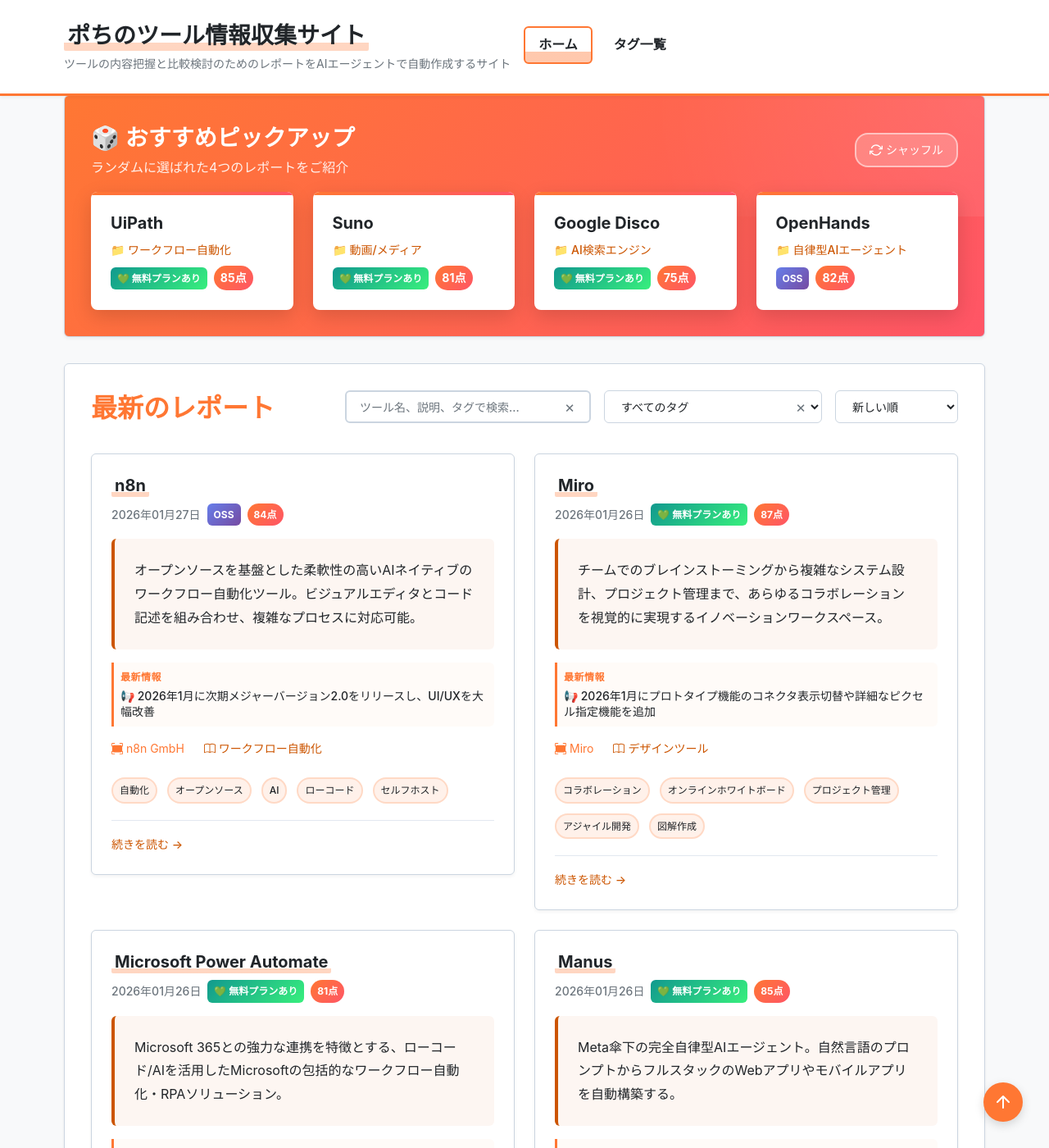
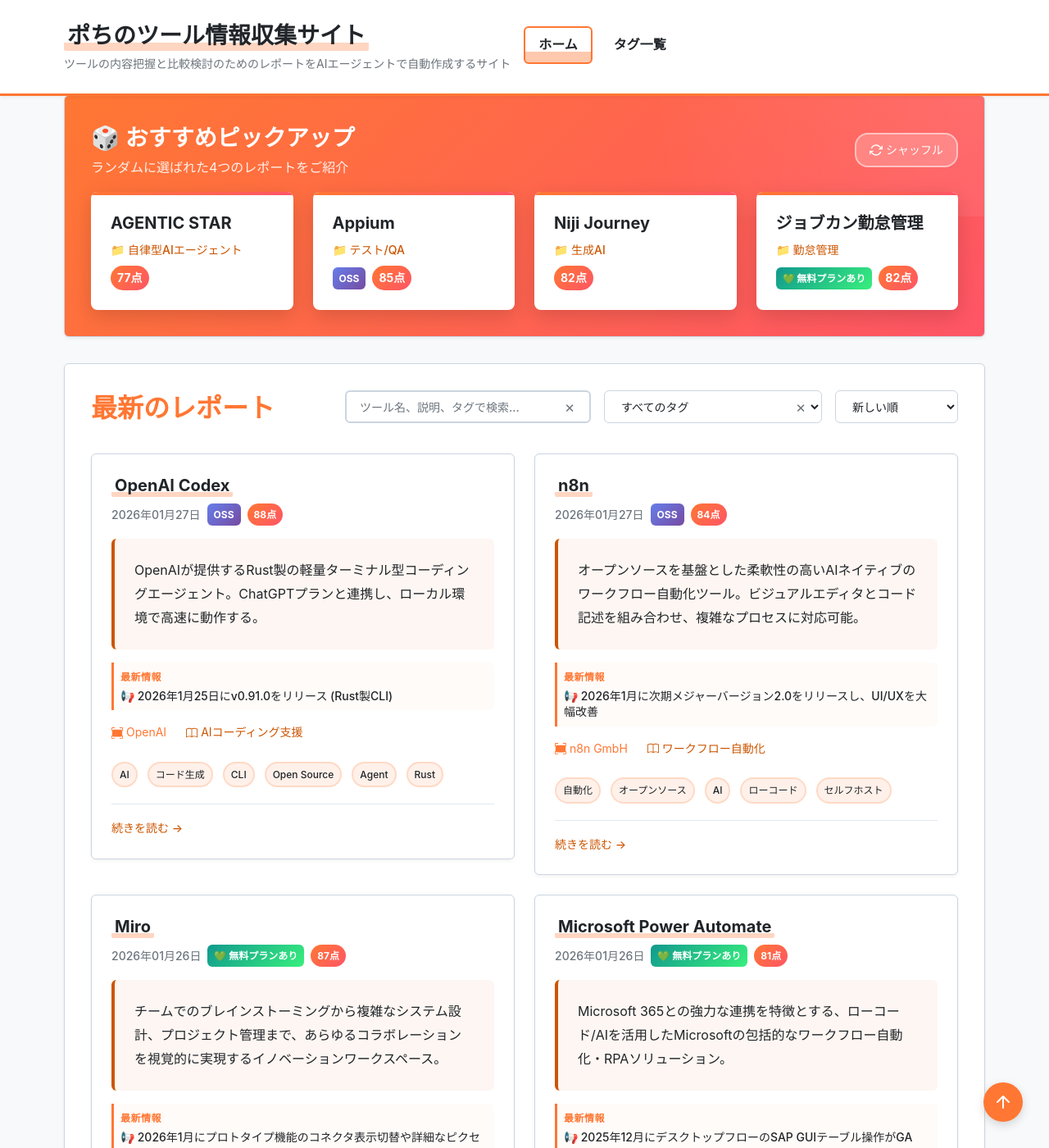
Before and after one commit to aegisfleet/tool-survey-report, a Jekyll site: the page built from index.md, in a window 1280 px wide and 1400 px high, scrolled down 656 px. Shown: the whole window at 82% size. Built offline with Jekyll 4.4.1, drawn with Linux system fonts in a browser that asks for light colours; some of the changed text lies outside the part shown.

Commit message:
Update OpenAI Codex report to reflect new CLI agent status (v0.91.0) and add bidirectional link in GitHub Copilot report (#551)
Co-authored-by: google-labs-jules[bot] <161369871+google-labs-jules[bot]@users.noreply.github.com>

````diff
--- a/_reports/github-copilot.md
+++ b/_reports/github-copilot.md
@@ -57,6 +57,7 @@ relationships:
     - "GitHub Copilot SDK"
     - "GitHub Copilot CLI"
   related_tools:
+    - "OpenAI Codex"
     - "Claude Code"
     - "Claude"
     - "Cursor"
--- a/_reports/openai-codex.md
+++ b/_reports/openai-codex.md
@@ -7,15 +7,16 @@ tool_reading: "オープンエーアイ コーデックス"
 category: "AIコーディング支援"
 developer: "OpenAI"
 official_site: "https://github.com/openai/codex"
-date: "2021-08-10"
-last_updated: "2026-01-10"
+date: "2026-01-27"
+last_updated: "2026-01-27"
 tags:
   - "AI"
   - "コード生成"
   - "CLI"
   - "Open Source"
   - "Agent"
-description: "かつてはAPIとして提供されていたモデル名だったが、現在はOpenAIが提供する「ターミナルで動作する軽量コーディングエージェント」を指す。ChatGPTプランと連携し、ローカル環境で動作する。"
+  - "Rust"
+description: "OpenAIが提供するRust製の軽量ターミナル型コーディングエージェント。ChatGPTプランと連携し、ローカル環境で高速に動作する。"
 
 # 【クイックサマリー】ホーム画面のカード表示用
 quick_summary:
@@ -25,8 +26,8 @@ quick_summary:
   target_users:
     - "開発者"
     - "CLIユーザー"
-  latest_highlight: "Rust製の軽量CLIエージェントとして再登場 (v0.80.0)"
-  update_frequency: "高頻度"
+  latest_highlight: "2026年1月25日にv0.91.0をリリース (Rust製CLI)"
+  update_frequency: "高"
 
 # 【ツール評価】100点満点、基準点70点からの加減算方式
 evaluation:
@@ -49,12 +50,13 @@ links:
   documentation: "https://github.com/openai/codex/tree/main/docs"
   github: "https://github.com/openai/codex"
 relationships:
+  parent: "ChatGPT"
+  children: []
   related_tools:
     - "SkillsMP"
     - "GitHub Copilot"
     - "Windsurf"
     - "Cursor"
-    - "ChatGPT"
 ---
 
 # **OpenAI Codex 調査レポート**
@@ -92,23 +94,46 @@ relationships:
 * **CLIエージェント**: ターミナル上で対話的にコード生成、シェルコマンド実行、ファイル操作を行う。
 * **ChatGPT連携**: `Sign in with ChatGPT` 機能により、既存のChatGPTプラン（Plus/Pro/Team/Edu/Enterprise）のアカウントを利用可能。
 * **ローカル実行**: ユーザーのコンピュータ上で動作するため、ローカルファイルへのアクセスやコマンド実行がスムーズかつセキュア。
-* **クロスプラットフォーム**: macOS (Apple Silicon/Intel), Linux に対応。WindowsはWSL経由などで利用可能（要確認）。
+* **クロスプラットフォーム**: macOS (Apple Silicon/Intel), Linux に対応。
 * **IDE統合**: VS Code, Cursor, Windsurf などのエディタに統合して利用することも可能。
 
-## **4. 特徴・強み (Pros)**
+## **4. 開始手順・セットアップ**
+
+* **前提条件**:
+  * Node.js (npm利用時) または Homebrew (macOS/Linux)
+  * ChatGPTアカウント (Plus以上推奨) または OpenAI APIキー
+* **インストール/導入**:
+  ```bash
+  # npmを使用する場合
+  npm install -g @openai/codex
+
+  # Homebrewを使用する場合
+  brew install --cask codex
+  ```
+* **初期設定**:
+  * インストール後、`codex` コマンドを実行。
+  * `Sign in with ChatGPT` を選択し、ブラウザで認証を行う。
+* **クイックスタート**:
+  ```bash
+  # エージェントを起動
+  codex
+  # プロンプト入力画面が表示されるので、「現在のディレクトリのファイル一覧を要約して」などを入力
+  ```
+
+## **5. 特徴・強み (Pros)**
 
 * **軽量かつ高速**: Rust言語で書かれており（コードベースの97%以上）、起動や動作が非常に軽快。
 * **オープンソース**: Apache 2.0ライセンスで公開されており、透明性が高く、カスタマイズも可能。
 * **既存プランの活用**: ChatGPTの有料プラン契約者は追加費用なしで高度なモデルを利用できる（推奨設定）。
 * **柔軟性**: ターミナルベースであるため、特定のエディタに依存せず、SSH接続先のサーバーなどでも利用しやすい。
 
-## **5. 弱み・注意点 (Cons)**
+## **6. 弱み・注意点 (Cons)**
 
 * **GUIを持たない**: 基本的にCUI（キャラクターユーザーインターフェース）での操作となるため、GUIツールに慣れたユーザーには敷居が高い。
 * **APIキー利用のセットアップ**: ChatGPTログインではなくAPIキーで使用する場合は、追加の設定が必要となる。
 * **名称の混乱**: 過去に「Codex API」として知られていたサービス（2023年終了）と同じ名前であるため、古い情報と混同しやすい。
 
-## **6. 料金プラン**
+## **7. 料金プラン**
 
 | プラン名 | 料金 | 主な特徴 |
 |---------|------|---------|
@@ -119,30 +144,40 @@ relationships:
 * **課金体系**: ツール自体は無料。バックエンドのモデル利用にChatGPTアカウントまたはAPIキーが必要。
 * **無料トライアル**: ChatGPTの無料枠での利用可否は要確認（通常はPlus以上推奨）。
 
-## **7. 導入実績・事例**
+## **8. 導入実績・事例**
 
-* **導入企業・プロジェクト**:
-  * GitHubスター数は55.0kを超えており、世界中の開発者に広く利用されている。
+* **導入企業**:
+  * GitHubスター数は57.7kを超えており、世界中の開発者に広く利用されている。
   * 具体的な企業名は公開されていないが、ChatGPT Enterpriseを利用している企業の開発チームでの導入が進んでいると推測される。
 * **導入事例**:
   * 個人の開発者がローカル環境での自動化スクリプト作成に利用。
   * 大規模プロジェクトにおいて、リポジトリ全体のコンテキストを理解させた上でのコード修正。
 * **対象業界**: ソフトウェア開発、ITインフラ、DevOps関連。
 
-## **8. サポート体制**
+## **9. サポート体制**
 
 * **ドキュメント**: GitHubリポジトリ内の `docs/` ディレクトリおよび `README.md` に詳細なセットアップガイドがある。
 * **コミュニティ**: GitHub Issues, Discussions, Pull Requests が活発で、開発者（OpenAIエンジニア含む）と直接やり取りが可能。
 * **公式サポート**: ChatGPT Enterprise契約者は、OpenAIの企業サポートを受けられる場合があるが、ツール自体はOSSとしてのサポートが中心。
 
-## **9. 連携機能 (API・インテグレーション)**
+## **10. エコシステムと連携**
+
+### **10.1 API・外部サービス連携**
 
 * **API**: OpenAI APIと連携可能。また、MCP (Model Context Protocol) ツールとしての機能も備えている（`shell-tool-mcp`）。
 * **外部サービス連携**:
   * **エディタ**: VS Code, Cursor, Windsurf (IDE内のターミナルまたは拡張機能として連携)。
   * **認証**: ChatGPT (Auth0等を利用したSSO連携)。
 
-## **10. セキュリティとコンプライアンス**
+### **10.2 技術スタックとの相性**
+
+| 技術スタック | 相性 | メリット・推奨理由 | 懸念点・注意点 |
+|:---|:---:|:---|:---|
+| **Rust** | ◎ | ツール自体がRust製であり、エコシステムとの親和性が高い。 | 特になし |
+| **Python / Node.js** | ◯ | 一般的なスクリプト生成に強力。 | 実行環境のバージョン管理はユーザー責任 |
+| **Shell Script** | ◎ | ターミナル操作そのものを支援するため、相性抜群。 | 破壊的なコマンド（`rm -rf`等）の実行前確認が必須 |
+
+## **11. セキュリティとコンプライアンス**
 
 * **認証**:
   * `Sign in with ChatGPT` によるOAuth認証。
@@ -162,10 +197,18 @@ relationships:
   * 基本的なコマンドライン操作（`cd`, `ls`など）の知識が必要。
   * ツール自体のコマンドはシンプル（`codex`で起動）だが、プロンプトエンジニアリングのスキルは必要。
 
-## **12. ユーザーの声（レビュー分析）**
+## **13. ベストプラクティス**
+
+* **効果的な活用法 (Modern Practices)**:
+  * **SSH接続での利用**: リモートサーバー上での作業時に、ローカルPCからSSH経由でCodexを起動し、サーバー内のファイル操作を依頼する。
+  * **SkillsMPの活用**: コミュニティ製のスキル（Agent Skills）を導入して機能を拡張する。
+* **陥りやすい罠 (Antipatterns)**:
+  * **確認なしの実行**: AIが提示したコマンドやコード変更を、内容を理解せずにそのまま実行してしまう（特に削除系コマンド）。
+
+## **14. ユーザーの声（レビュー分析）**
 
 * **調査対象**: GitHub, X (Twitter), 技術ブログ等（2025年〜2026年の投稿を中心に分析）。
-* **総合評価**: CLIツールとして非常に高い評価（GitHub Star 55.6k）。
+* **総合評価**: CLIツールとして非常に高い評価（GitHub Star 57.7k）。
 * **ポジティブな評価**:
   * 「Rust製で起動が一瞬。以前のPython製ツールより遥かに快適。」
   * 「ターミナルから出ずにAIとペアプロできるのが最高。コンテキストスイッチが減った。」
@@ -176,23 +219,32 @@ relationships:
 * **特徴的なユースケース**:
   * SSHで接続したリモートサーバー上でのコーディング作業支援。
 
-## **13. 直近半年のアップデート情報**
+## **15. 直近半年のアップデート情報**
 
-* **2026-01-09 (v0.80.0)**: 最新リリース。安定性の向上とバグ修正。
-* **2025-12-XX**: 機能追加（MCP対応の強化など）。
-* **2025-11-XX**: パフォーマンス改善。
-* **開発状況**: GitHubのコミットログによると、OpenAIのエンジニアによって頻繁にメンテナンスされている。
+* **2026-01-25 (v0.91.0)**: 最新リリース。安定性の向上とバグ修正。(出典: [GitHub Releases](https://github.com/openai/codex/releases))
+* **2026-01-XX**: 機能改善とパフォーマンスチューニング。
+* **2025-12-XX**: MCP (Model Context Protocol) への対応強化。
 
-## **14. 類似ツールとの比較**
+## **16. 類似ツールとの比較**
+
+### **16.1 機能比較表 (星取表)**
+
+| 機能カテゴリ | 機能項目 | 本ツール (Codex) | GitHub Copilot CLI | Cursor |
+|:---:|:---|:---:|:---:|:---:|
+| **基本機能** | ターミナル操作 | ◎<br><small>ネイティブ対応</small> | ◎<br><small>gh copilot</small> | △<br><small>エディタ内のみ</small> |
+| **実行環境** | ローカル実行 | ◎<br><small>Rust製で軽量</small> | ◯<br><small>GitHub CLI拡張</small> | -<br><small>エディタ依存</small> |
+| **コスト** | 無料利用 | ◎<br><small>OSS (要ChatGPT)</small> | △<br><small>要ライセンス</small> | ◎<br><small>無料プランあり</small> |
+| **拡張性** | スキル追加 | ◎<br><small>SkillsMP対応</small> | △<br><small>限定的</small> | △<br><small>ルール定義のみ</small> |
+
+### **16.2 詳細比較**
 
 | ツール名 | 特徴 | 強み | 弱み | 選択肢となるケース |
-|---|---|---|---|---|
+|---------|------|------|------|------------------|
 | **OpenAI Codex (CLI)** | CLIアプリ | ターミナルで動作、軽量、OSS。ChatGPT連携。 | GUIなし。CLI知識必須。 | ターミナル中心の開発者、既存ChatGPTユーザー。 |
 | **GitHub Copilot CLI** | CLI拡張 | `gh copilot` コマンドで動作。GitHubエコシステム連携。 | GitHub Enterprise契約が必要な場合がある。 | GitHub CLIを既に活用している場合。 |
 | **Cursor** | エディタ(IDE) | VS Codeフォーク。AIネイティブなGUI体験。 | エディタを乗り換える必要がある。 | GUIでのシームレスなAI体験を求める場合。 |
-| **Windsurf** | エディタ(IDE) | 「Cascade」エージェントによる深いコンテキスト理解。 | 独自のエディタ環境。 | 深いコード理解と統合環境を重視する場合。 |
 
-## **15. 総評**
+## **17. 総評**
 
 * **総合的な評価**:
   * 現在の **OpenAI Codex** は、過去のAPIサービスの終了を乗り越え、**開発者のための強力なCLIパートナー**として復活した。特にターミナル中心のワークフローを持つエンジニアにとっては、軽量でレスポンスの良い強力な選択肢となる。オープンソースである点も安心材料の一つ。
````
Also changed, not shown: other parts of _reports/openai-codex.md (+1 -1 lines).
